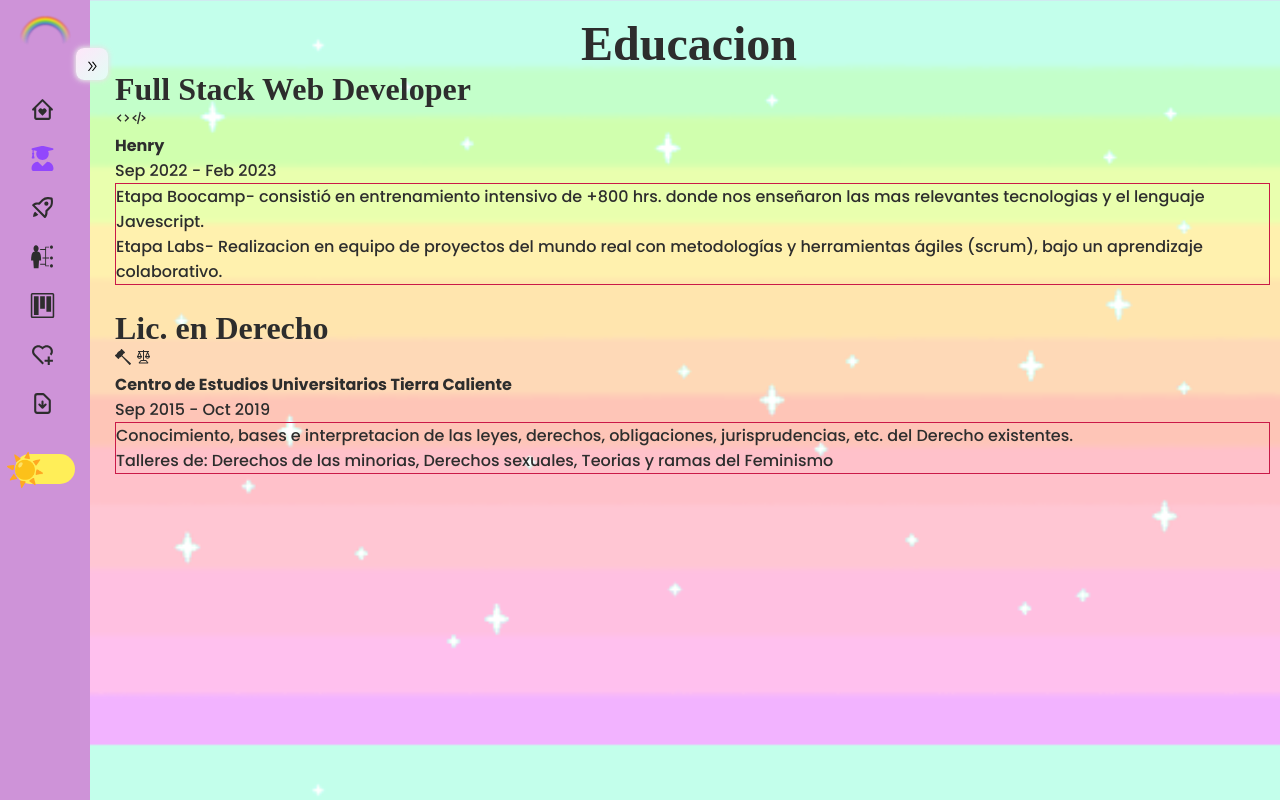
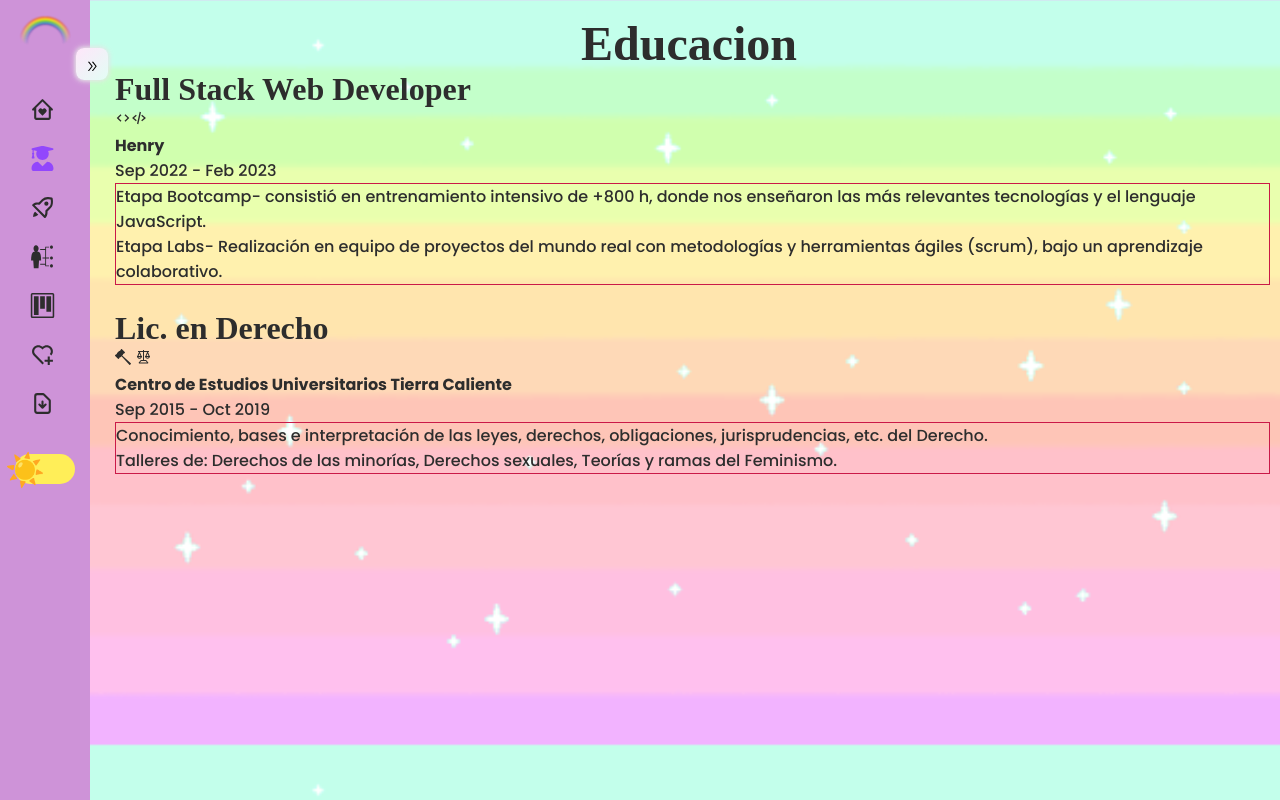
Before and after one commit to Lizhana/portfolio, a React (Vite) app in the folder portfolio/: page /educacion in a window 1280 px wide. Built offline with nearby package versions, Linux system fonts and the light colour scheme; a web font is replaced by a local one.

Commit message:
Ready deploy 1

```diff
--- a/portfolio/src/components/SkillsCo.jsx
+++ b/portfolio/src/components/SkillsCo.jsx
@@ -13,7 +13,7 @@ export const Sskills = [
         soft: 'Comunicación',
     },
     {
-        soft: 'Empatia',
+        soft: 'Empatía',
     },
     {
         soft: 'Organización',
--- a/portfolio/src/index.css
+++ b/portfolio/src/index.css
@@ -6,5 +6,4 @@
   padding: 0;
   box-sizing: border-box;
   font-family: 'Poppins', 'sans-serif';
-
 }
--- a/portfolio/src/pages/Educacion.jsx
+++ b/portfolio/src/pages/Educacion.jsx
@@ -17,8 +17,8 @@ function Educacion() {
         <h4>Henry</h4>
                 <p>Sep 2022 - Feb 2023</p>
           <div className='DivSub' >
-        <p>Etapa Boocamp- consistió en entrenamiento intensivo de +800 hrs. donde nos enseñaron las mas relevantes tecnologias y el lenguaje Javescript. </p>
-        <p>Etapa Labs- Realizacion en equipo de proyectos del mundo real con metodologías y herramientas ágiles (scrum), bajo un aprendizaje colaborativo.</p>
+        <p>Etapa Bootcamp- consistió en entrenamiento intensivo de +800 h, donde nos enseñaron las más relevantes tecnologías y el lenguaje JavaScript. </p>
+        <p>Etapa Labs- Realización en equipo de proyectos del mundo real con metodologías y herramientas ágiles (scrum), bajo un aprendizaje colaborativo.</p>
         </div>
         <br />
           <h2>Lic. en Derecho</h2><ImHammer2 /> <VscLaw />
@@ -26,9 +26,9 @@ function Educacion() {
 
         <p>Sep 2015 - Oct 2019</p>
         <div className='DivSub' >
-        <p>Conocimiento, bases e interpretacion de las leyes, derechos, obligaciones, jurisprudencias, etc. del Derecho existentes.
+        <p>Conocimiento, bases e interpretación de las leyes, derechos, obligaciones, jurisprudencias, etc. del Derecho.
         </p>
-        <p>Talleres de: Derechos de las minorias, Derechos sexuales, Teorias y ramas del Feminismo </p>
+        <p>Talleres de: Derechos de las minorías, Derechos sexuales, Teorías y ramas del Feminismo. </p>
     </div>
     </div>
 
--- a/portfolio/src/pages/More.jsx
+++ b/portfolio/src/pages/More.jsx
@@ -20,8 +20,9 @@ function More() {
 
             </div>
             <br />
+            <div className="Contactme" >
 <Contact/>
-
+</div >
         </Container>
     );
 }
--- a/portfolio/src/styles/ContainerEd.jsx
+++ b/portfolio/src/styles/ContainerEd.jsx
@@ -18,7 +18,10 @@ color: ${(props) => props.theme.texto};
     .TitleEd{
         margin-left:40%;
         font-family: 'Zeyada', cursive;
-    font-size: ${(props)=> props.theme.fontxxl}
+    font-size: ${(props)=> props.theme.fontxxl};
+    @media (max-width: 900px)  {
+       margin-left: 20%;
+       }
         }
         h2{
             font-family: 'Lora', serif;
--- a/portfolio/src/styles/ContainerHome.jsx
+++ b/portfolio/src/styles/ContainerHome.jsx
@@ -44,6 +44,9 @@ color: ${(props) => props.theme.texto};
 
 }
 
+@media (max-width: 900px) {
+  flex-wrap: wrap;
+}
 
 
 
--- a/portfolio/src/styles/ContainerMore.jsx
+++ b/portfolio/src/styles/ContainerMore.jsx
@@ -38,12 +38,12 @@ padding: 20px 10%;
             img{
                 border-radius: 10%;
             }
-
+        }
+        @media (max-width: 900px)  {
+            display: block;
         }
     }
 
-@media (max-width: 900px) .ContainerMore {
-    flex-wrap: wrap;
-  }
+
 
 `;
--- a/portfolio/src/styles/ContainerPro.jsx
+++ b/portfolio/src/styles/ContainerPro.jsx
@@ -11,19 +11,27 @@ background-size: 100%;
 color: ${(props) => props.theme.texto};
 
 .ContainerPr{
+
+
+
     padding: 1rem;
+
     .TitlePr{
     margin-left:40%;
     font-family: 'Zeyada', cursive;
     font-size: ${(props)=> props.theme.fontxxl};
-    }
+                }
 
 
     .DivContP{
         padding: 2px;
 
 
+
         .ContentSec{
+            @media (max-width: 900px)  {
+                display: block;
+               }
             display: grid;
         grid-template-columns: 1.5fr 1fr;
         grid-gap: 1rem;
@@ -81,4 +89,5 @@ color: ${(props) => props.theme.texto};
 
 
 
+
 `;
--- a/portfolio/src/styles/ContainerSkills.jsx
+++ b/portfolio/src/styles/ContainerSkills.jsx
@@ -11,6 +11,10 @@ background-size: 100%;
 color: ${(props) => props.theme.texto};
 
 .SkillsCont{
+  padding-top: 5%;
+  @media (max-width: 900px)  {
+    margin-left: 10%;
+   }
 
   .datesSk{
 
```
